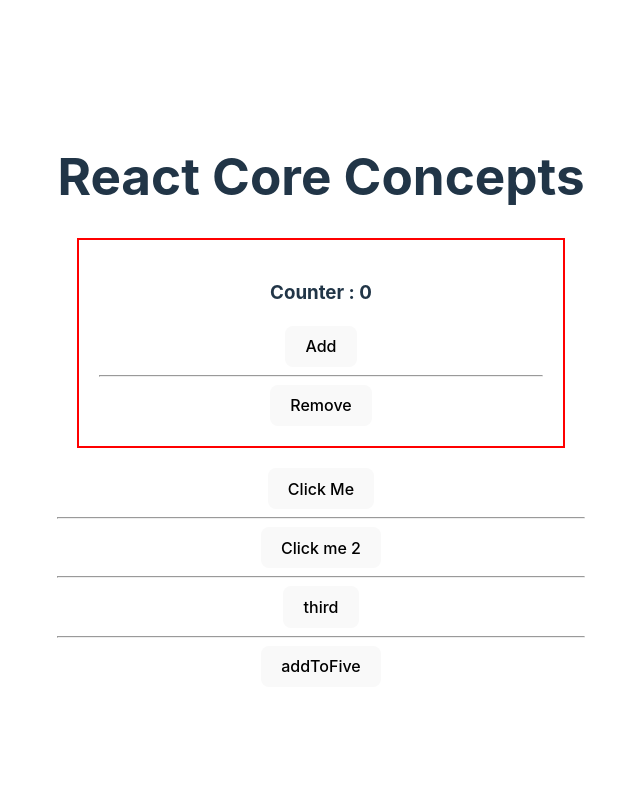
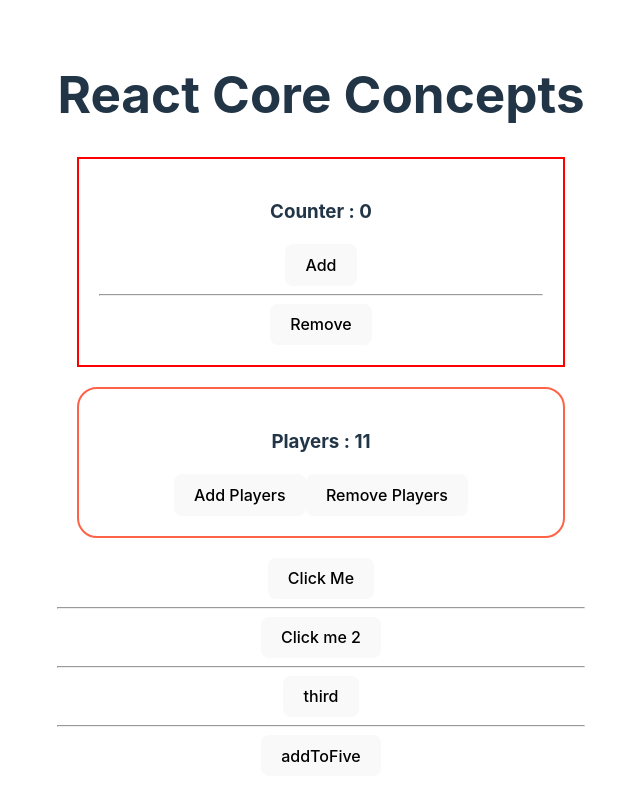
Before and after one commit to SudiptaRoy05/explore-react, a React (Vite) app: page / in a window 1280 px wide. Shown: the top 800 px of the page, without its empty margins (319-959 px from the left). Built offline with nearby package versions, Linux system fonts and the light colour scheme.

Commit message:
practicing useState hooks

```diff
--- a/src/App.jsx
+++ b/src/App.jsx
@@ -1,6 +1,7 @@
 
 import './App.css'
 import Counter from './Counter'
+import Team from './Team'
 
 function App() {
 
@@ -20,6 +21,11 @@ function App() {
     <>
       <h1>React Core Concepts</h1>
       <Counter></Counter>
+
+      <Team></Team>
+
+
+
       <button onClick={handleClick}>Click Me</button>
       <hr />
       <button onClick={handleClicks}>Click me 2</button>
--- /dev/null
+++ b/src/Team.jsx
@@ -0,0 +1,33 @@
+import { useState } from "react"
+
+export default function Team(){
+
+    const [team, setTeam] = useState(11);
+
+    const handleAddPlayers=()=>{
+        const newTeam = team+1;
+        setTeam(newTeam);
+    }
+
+    const handleReducePlayers =()=>{
+        const newTeam = team-1;
+        setTeam(newTeam);
+    }
+
+
+    const teamStyle = {
+        border:'2px solid tomato',
+        margin:'20px',
+        padding:'20px',
+        borderRadius:'20px'
+    }
+
+
+    return(
+        <div style={teamStyle}>
+            <h3>Players : {team}</h3>
+            <button onClick={handleAddPlayers}>Add Players</button>
+            <button onClick={handleReducePlayers}>Remove Players</button>
+        </div>
+    )
+}
```
